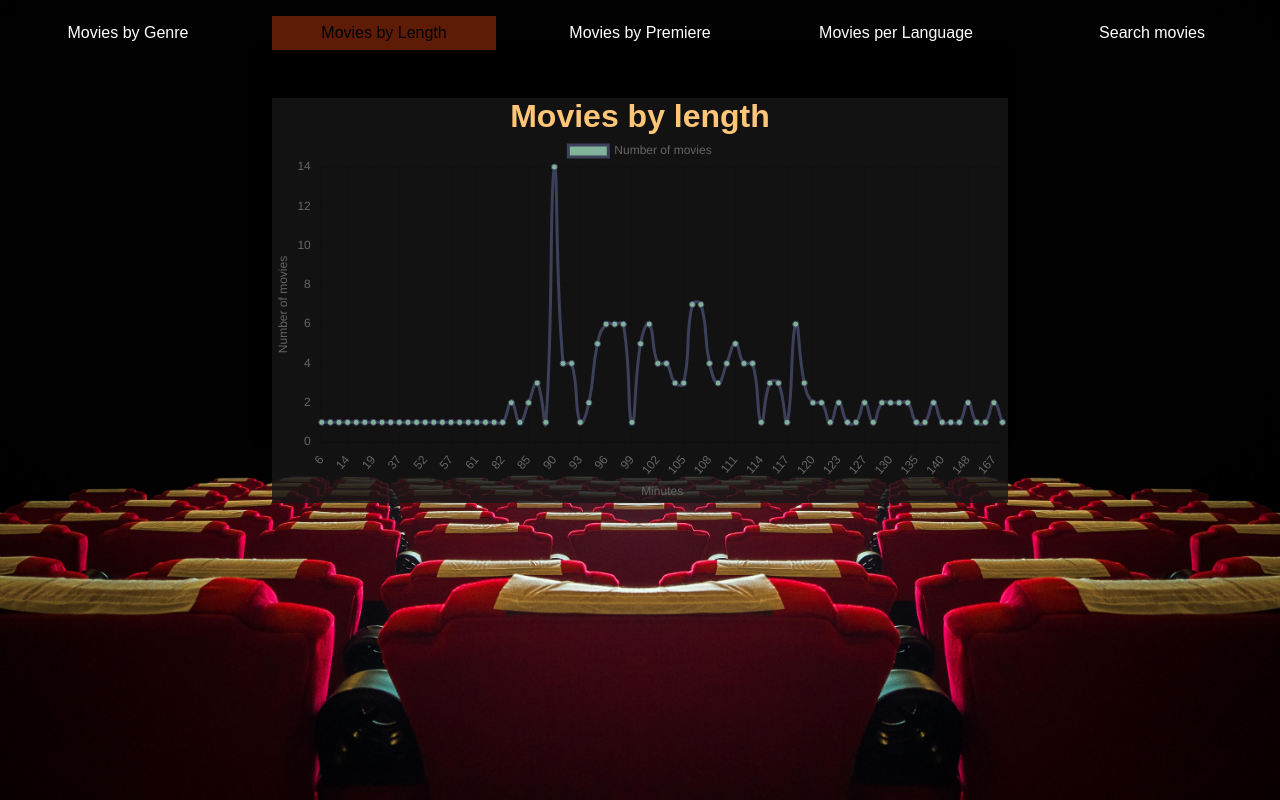
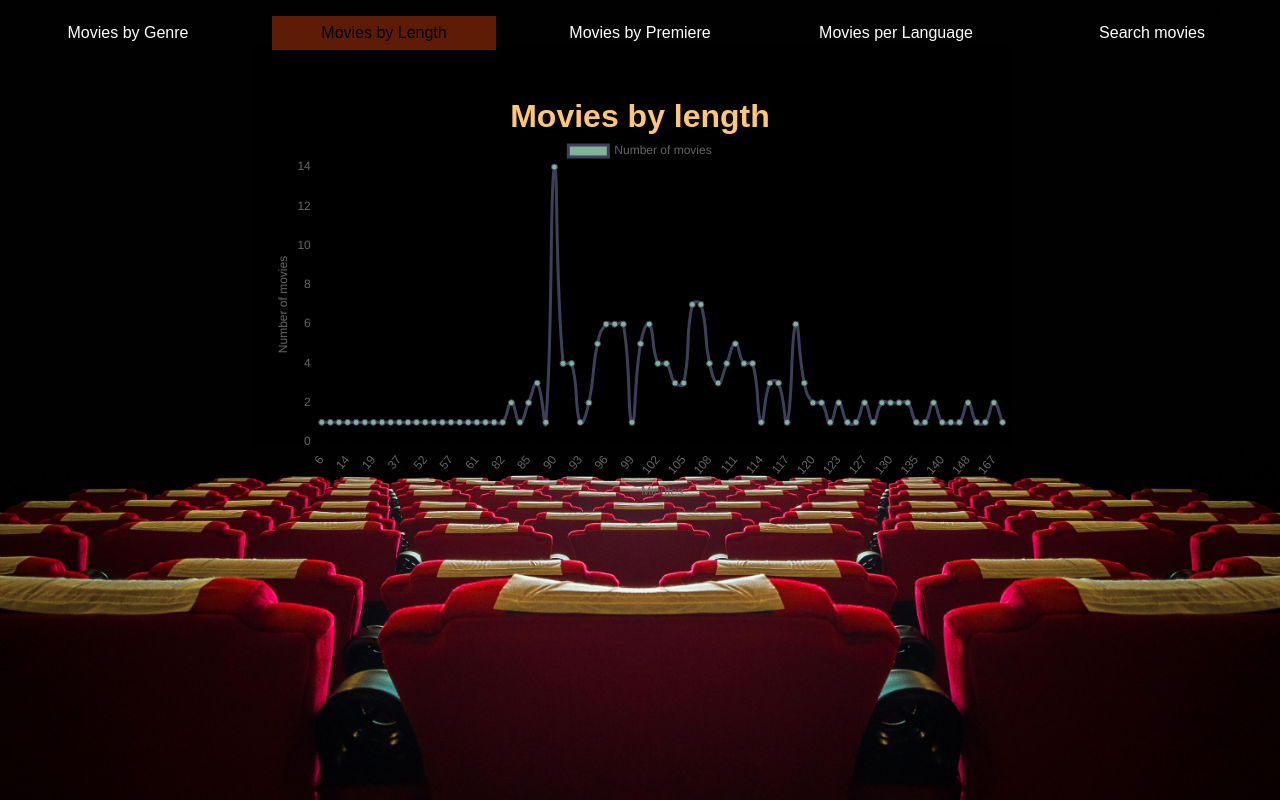
Before and after one commit to vectorell/MovieTown, a React (Vite) app: page /#/movies-by-length in a window 1280 px wide. Built offline with nearby package versions, Linux system fonts and the light colour scheme.

Commit message:
Added springiness and nicer animations

```diff
--- a/src/components/framerMotion/FramerRoute.jsx
+++ b/src/components/framerMotion/FramerRoute.jsx
@@ -3,49 +3,22 @@ import { randomNumber } from '../../utils.js'
 
 export default function FramerRoute({ name, title, component }) {
 
-    const flipAnimations = [
-        {
-            rotateX: -8,
-            rotateY: 8,
-            rotateZ: 10
-        },
-        {
-            rotateX: -8,
-            rotateY: 8,
-            rotateZ: -10
-        },
-        {
-            rotateX: 8,
-            rotateY: 8,
-            rotateZ: 10
-        },
-        {
-            rotateX: 8,
-            rotateY: 8,
-            rotateZ: -10
-        },
-        {
-            rotateX: 8,
-            rotateY: -8,
-            rotateZ: 10
-        },
-        {
-            rotateX: 8,
-            rotateY: -8,
-            rotateZ: -10
-        },
-    ]
+    const flipAnimation = {
+        rotateX: randomNumber(-4, 4),
+        rotateY: randomNumber(-4, 4),
+        rotateZ: randomNumber(-4, 4)
+    }
 
     return (
         <motion.div
             className={name}
             // initial={{ opacity: 0.1, filter:'saturate(0)'}}
-            initial={ flipAnimations[ randomNumber(0, flipAnimations.length ) ] }
-            transition={{ duration: 0.5, ease: easeInOut }}
+            initial={ flipAnimation }
+            transition={{ duration: 0.8, ease: easeInOut, type: 'spring', stiffness: 300 }}
             // animate={{opacity: 1, filter:'saturate(1)' }}
             animate={{ rotateY: 0, rotateX: 0, rotateZ: 0}}
             exit={{ rotateY: 100, duration: 2 }}
-            style={{ background: '#171717d1' }}
+            // style={{ background: '#171717d1' }}
 
             >
 
--- a/src/index.css
+++ b/src/index.css
@@ -19,10 +19,9 @@ body {
     scrollbar-width: none;
     -ms-overflow-style: none;
     position: relative;
-    /* transition: 1s; */
-    /* animation: backgroundAnimation 1s infinite; */
     background: url("./assets/background.jpg");
     background-size:cover;
+    background-attachment: fixed;
 }
 
 body::-webkit-scrollbar {
--- a/src/utils.js
+++ b/src/utils.js
@@ -130,7 +130,7 @@ export function numberOfMoviesPerPremiere() {
 
 
 export const randomNumber = (min, max) => {
-    return Math.floor(Math.random() * (max + min) + min);
+    return Math.floor(Math.random() * (max - min) + min);
 };
 
 
```
